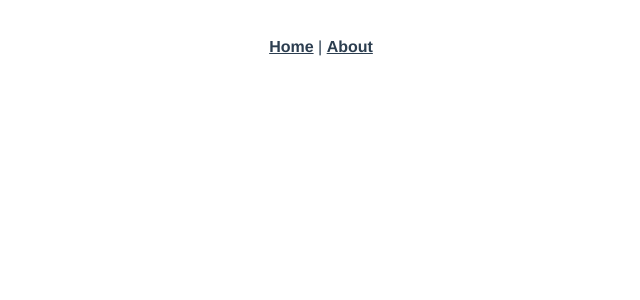
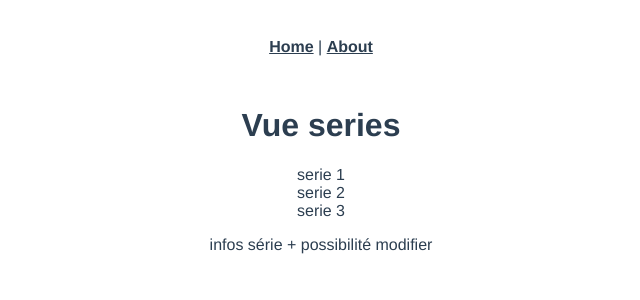
Before and after one commit to gciliberti/geoQuizz_backoffice, a Vue app: page /#/series in a window 1280 px wide. Shown: the top 300 px of the page, without its empty margins (319-959 px from the left). Built offline with nearby package versions, Linux system fonts and the light colour scheme.

Commit message:
initialisation des routes / templates

```diff
--- a/package.json
+++ b/package.json
@@ -9,7 +9,8 @@
   "dependencies": {
     "vue": "^2.6.11",
     "vue-router": "^3.1.5",
-    "vuex": "^3.1.2"
+    "vuex": "^3.1.2",
+    "vuex-persist": "^2.2.0"
   },
   "devDependencies": {
     "@vue/cli-plugin-router": "~4.2.0",
--- /dev/null
+++ b/src/components/Serie.vue
@@ -0,0 +1,18 @@
+<template>
+    <div class="serie">
+        <p>infos série + possibilité modifier</p>
+    </div>
+</template>
+
+<script>
+    // @ is an alias to /src
+
+    export default {
+        name: 'Serie',
+        components: {},
+        methods: {},
+        mounted() {
+        },
+
+    }
+</script>
--- a/src/router/index.js
+++ b/src/router/index.js
@@ -1,6 +1,8 @@
 import Vue from 'vue'
 import VueRouter from 'vue-router'
 import Home from '../views/Home.vue'
+import Login from "../views/Login";
+import Series from "../views/Series";
 
 Vue.use(VueRouter)
 
@@ -18,8 +20,20 @@ const routes = [
         // which is lazy-loaded when the route is visited.
         component: function () {
             return import(/* webpackChunkName: "about" */ '../views/About.vue')
-    }
-  }
+        },
+
+    },
+
+    {
+        path: '/login',
+        name: 'Login',
+        component: Login
+    },
+    {
+        path: '/series',
+        name: 'Series',
+        component: Series
+    },
 ]
 
 const router = new VueRouter({
--- /dev/null
+++ b/src/views/Login.vue
@@ -0,0 +1,20 @@
+<template>
+    <div class="login">
+        <h1>page de login</h1>
+    </div>
+</template>
+
+<script>
+    // @ is an alias to /src
+
+    export default {
+        name: 'Login' ,
+        components: {},
+        methods:{
+
+        },
+        mounted() {
+        },
+
+    }
+</script>
--- /dev/null
+++ b/src/views/Series.vue
@@ -0,0 +1,35 @@
+<template>
+    <div class="series">
+        <h1>Vue series</h1>
+        <ul>
+            <li>serie 1</li>
+            <li>serie 2</li>
+            <li>serie 3</li>
+        </ul>
+        <Serie/>
+    </div>
+</template>
+
+<script>
+    // @ is an alias to /src
+    import Serie from "../components/Serie";
+
+    export default {
+        name: 'Series' ,
+        components: {
+            Serie
+        },
+        methods:{
+
+        },
+        mounted() {
+        },
+
+    }
+</script>
+<style lang="scss">
+    ul{
+        list-style:none;
+        padding: 0;
+    }
+</style>
```
Also changed, not shown: 1 other file (tests, documents, lock files or other folders). Lines whose indentation alone changed are shown as unchanged.
